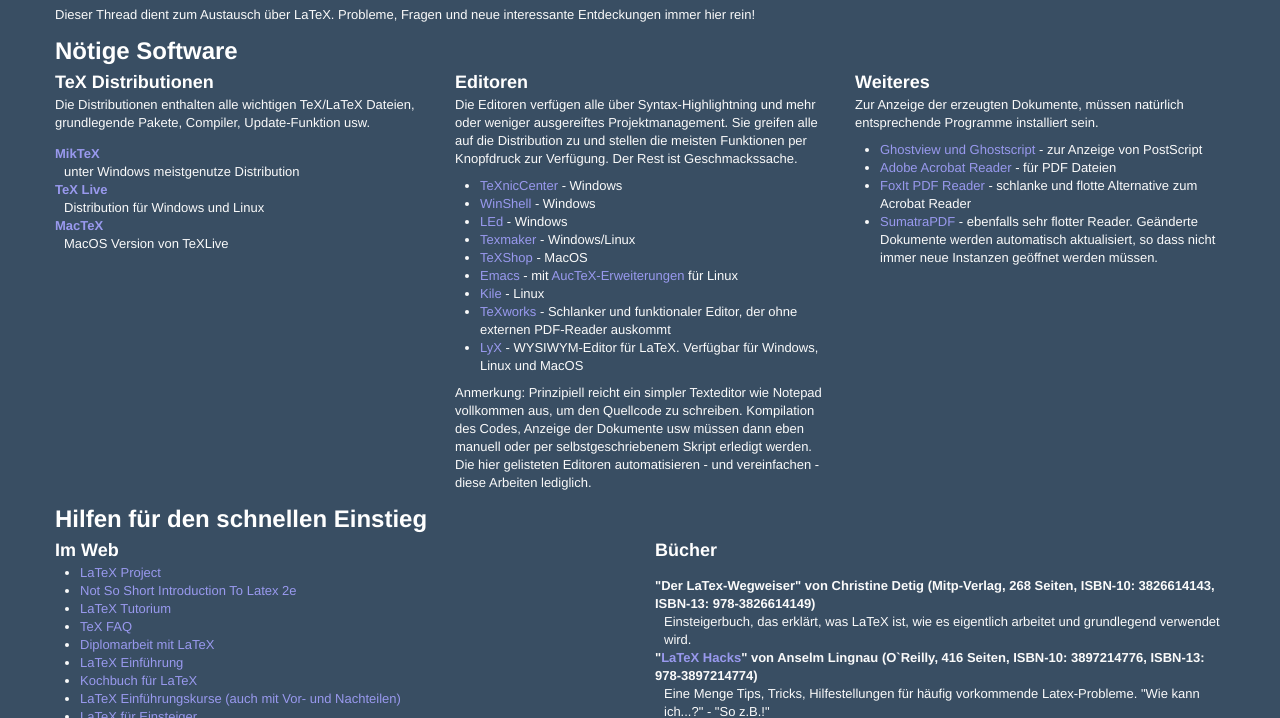
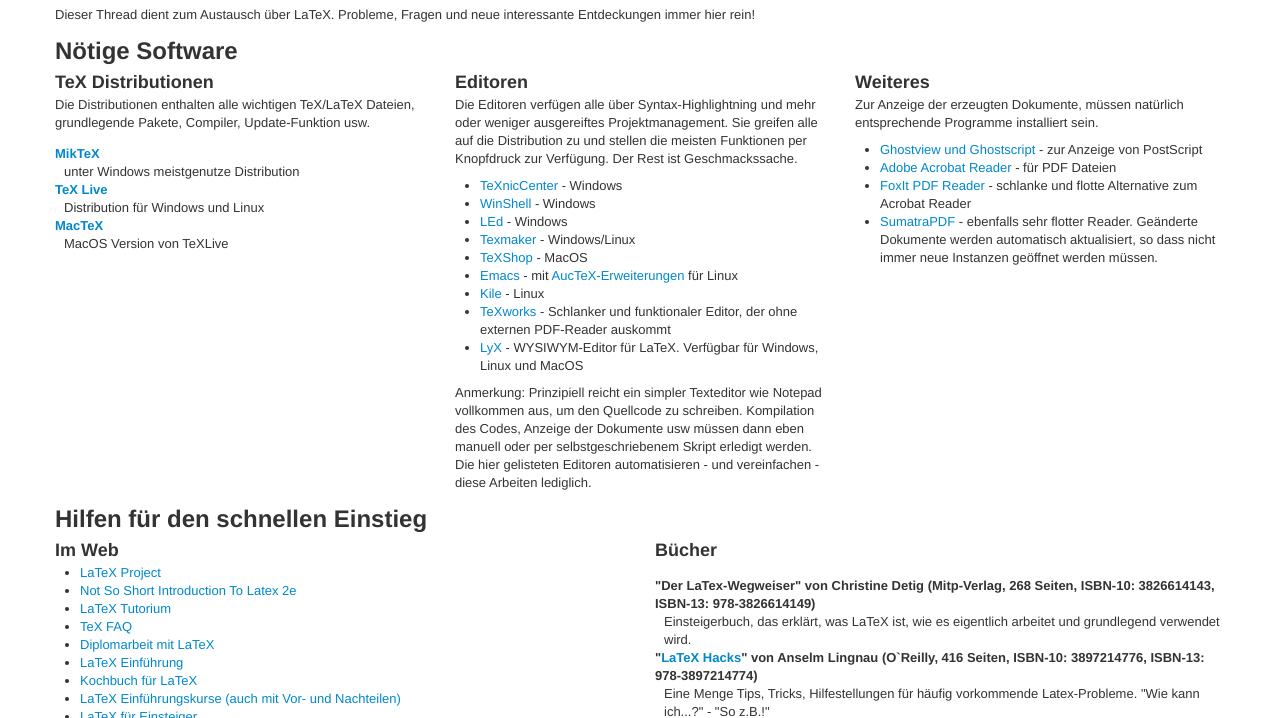
Before and after one commit to enkore/texpost, a plain HTML site: page index_new.html in a window 1280 px wide. Shown: the part 129-847 px from the top of the page. Drawn offline with Linux system fonts and the light colour scheme.

Commit message:
Back2defaults

```diff
--- a/index_new.html
+++ b/index_new.html
@@ -12,21 +12,6 @@
 		<!-- Le styles -->
 		<link href="css/bootstrap.css" rel="stylesheet">
 		<link href="css/bootstrap-responsive.css" rel="stylesheet">
-		<style type="text/css">
-			body {
-				background-color: #394e63;
-				color: #FAFAFA;
-			}
-
-			h1, h2, h3, h4, h5, h6 {
-				color: #FFF;
-			}
-
-			a:link    { color: #99e }
-			a:visited { color: #66b }
-			a:hover   { color: #aaf }
-			a:active  { color: #fff }
-		</style>
 	</head>
 	<body>
 		<div class="container">
```
